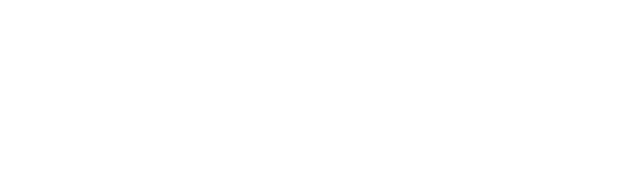
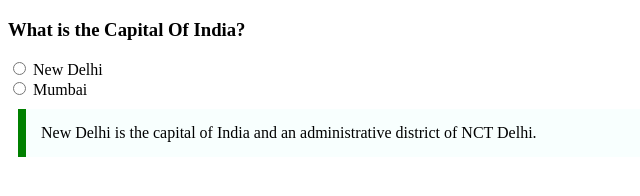
Before and after one commit to acciojob/trivia-Supriya-wl, a website: page main.html in a window 1280 px wide. Shown: the whole page, without its empty margins (0-640 px from the left). Drawn offline with Linux system fonts and the light colour scheme.

Commit message:
submitted Assignment

```diff
--- a/main.html
+++ b/main.html
@@ -7,6 +7,14 @@
 </head>
 
 <body>
+	<h3>What is the Capital Of India?</h3>
+	<form>
+		<input type="radio" name="state" value="new delhi">
+		<label for="state">New Delhi</label><br>
+		<input type="radio" name="state" value="mumbai">
+		<label for="state">Mumbai</label>
+	</form>
+	<blockquote cite=" https://en.wikipedia.org/wiki/New_Delhi"style=" max-width: 600px; margin: 10px; padding: 15px; border-left: 8px solid green;background-color: #f8fffe"";font-weight: bold;">New Delhi is the capital of India and an administrative district of NCT Delhi.</blockquote>
 	<!-- the entire body must be written by student -->
     <script type="text/javascript" src="./script.js">
 </script>
```
